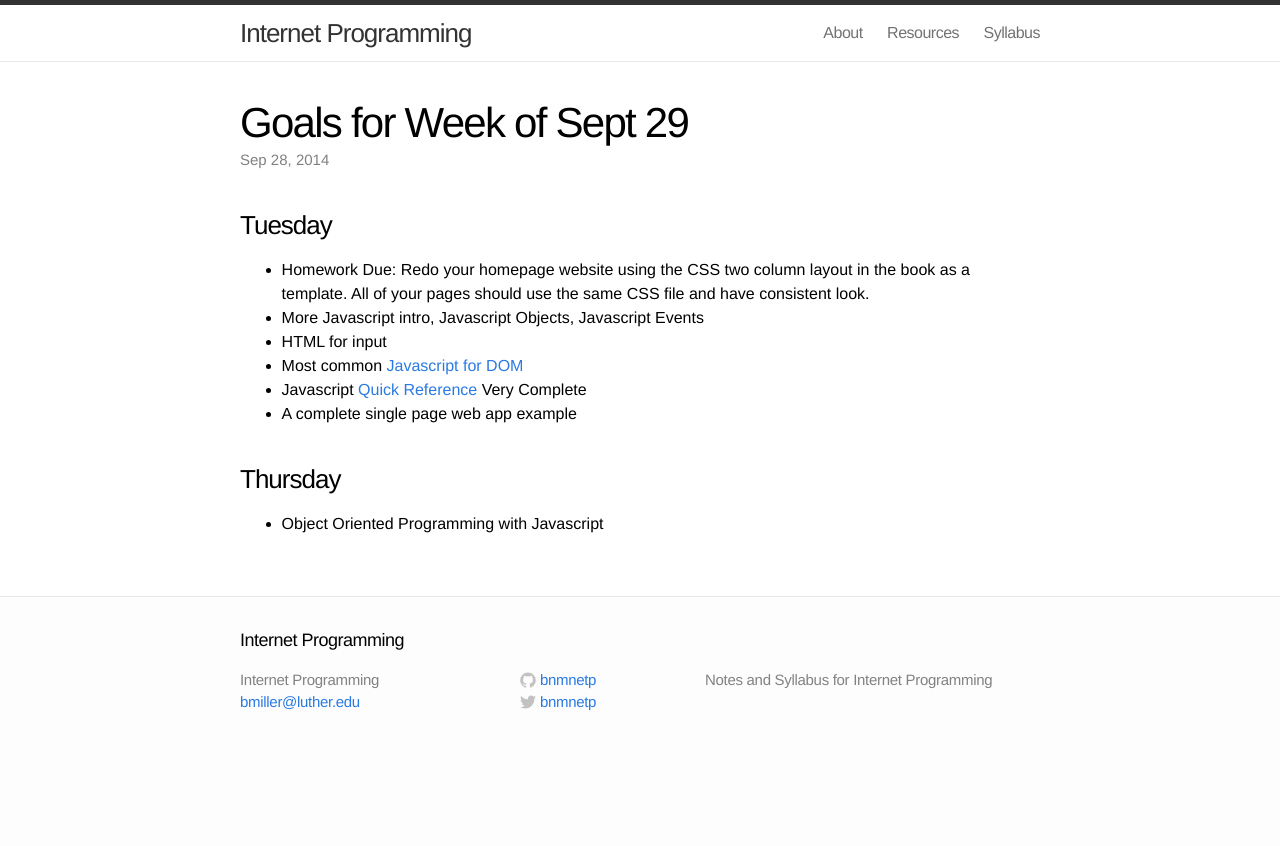
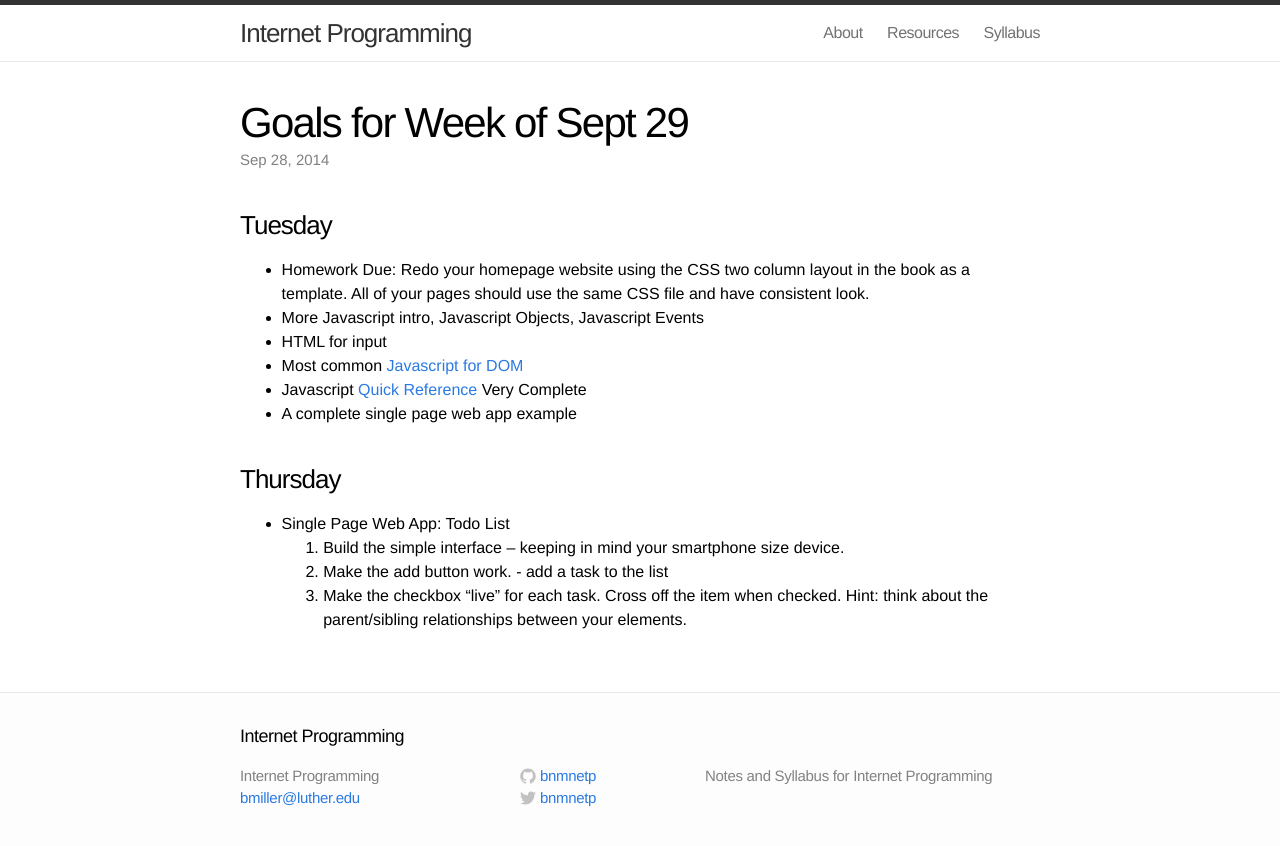
Before and after one commit to bnmnetp/CS365, a Jekyll site: the page built from _posts/2014-09-28-Goals-for-Week-of-Sept-29.markdown, in a window 1280 px wide. Shown: the top 846 px of the page. Built offline with Jekyll 4.4.1, drawn with Linux system fonts in a browser that asks for light colours.

Commit message:
update assignment

```diff
--- a/_posts/2014-09-28-Goals-for-Week-of-Sept-29.markdown
+++ b/_posts/2014-09-28-Goals-for-Week-of-Sept-29.markdown
@@ -17,4 +17,7 @@ categories:
 
 ### Thursday
 
-* Object Oriented Programming with Javascript
+* Single Page Web App:  Todo List
+  1. Build the simple interface -- keeping in mind your smartphone size device.
+  2. Make the add button work. - add a task to the list
+  3. Make the checkbox "live" for each task.  Cross off the item when checked.  Hint:  think about the parent/sibling relationships between your elements.
```
Also changed, not shown: 1 other file.
